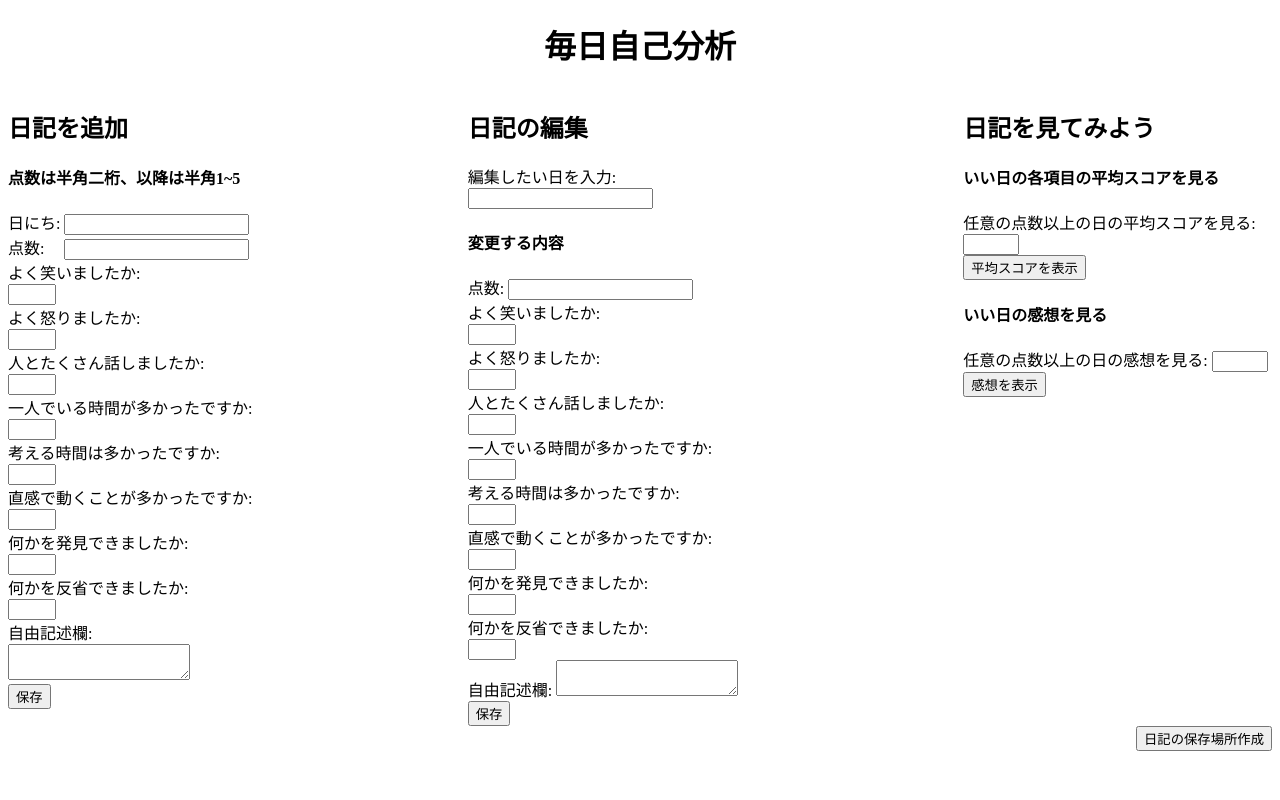
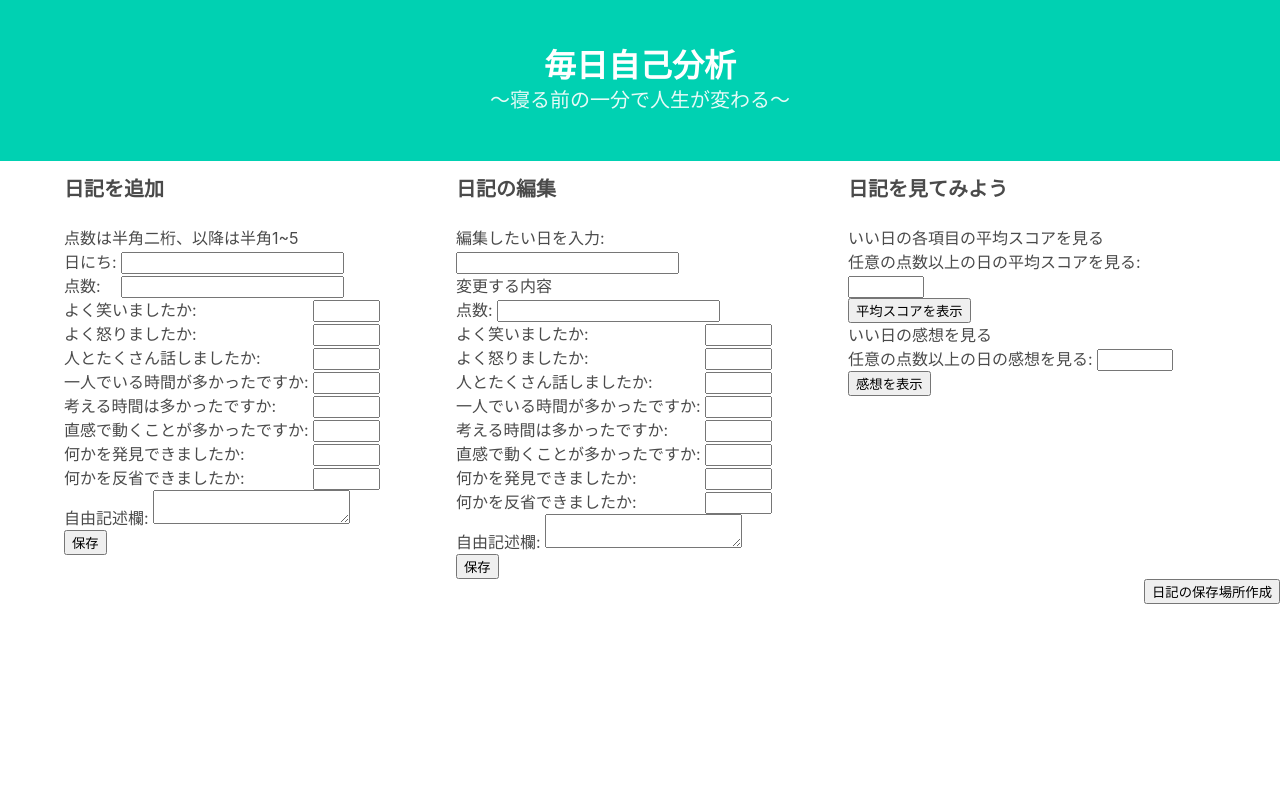
Before and after one commit to kagawakagawa/Diary_Analysis, a Flask app: page / in a window 1280 px wide. Run offline with Flask 3, Linux system fonts and the light colour scheme.

Commit message:
画面調整

```diff
--- a/static/styles.css
+++ b/static/styles.css
@@ -7,6 +7,7 @@ header {
     padding: 10px 0;
     text-align: center;
 }
+
 
 /* ボタンスタイル */
 /* .button {
--- a/templates/base.html
+++ b/templates/base.html
@@ -1,12 +1,15 @@
 <!DOCTYPE html>
 <html lang="ja">
+
+<!-- Bulma CSSを読み込む -->
+<link rel="stylesheet" href="https://cdn.jsdelivr.net/npm/bulma@0.9.2/css/bulma.min.css">
 
 <head>
     <meta charset="UTF-8">
     <meta name="viewport" content="width=device-width, initial-scale=1.0">
-    <title>Document</title>
+    <title>毎日自己分析</title>
     <!-- <link rel="stylesheet" type="text/css" href="styles.css"> -->
-    <link rel="stylesheet" href="{{ url_for('static', filename='styles.css') }}">
+    <!-- <link rel="stylesheet" href="{{ url_for('static', filename='styles.css') }}"> -->
     {% block head %}{% endblock %}
 </head>
 
--- a/templates/index.html
+++ b/templates/index.html
@@ -1,13 +1,23 @@
 {% extends 'base.html' %}
 
 {% block body %}
-<div class="header" style="text-align: center;">
+<!-- <div class="header" style="text-align: center;">
     <h1>毎日自己分析</h1>
+</div> -->
+<header class="hero is-primary">
+    <div class="hero-body">
+        <div class="container has-text-centered">
+            <h1 class="title">毎日自己分析</h1>
+            <p class="subtitle">〜寝る前の一分で人生が変わる〜</p>
         </div>
+    </div>
+</header>
 
 <div class="container">
+    <div class="columns">
+        <div class="column">
             <div class="item">
-        <h2>日記を追加</h2>
+                <h2 class="subtitle mt-4" style="font-weight: bold;">日記を追加</h2>
                 <h4>点数は半角二桁、以降は半角1~5</h4>
                 <form method="POST" action="/get_user_input">
                     <label for="date">日にち:</label>
@@ -47,8 +57,10 @@
                 </form>
             </div>
 
+        </div>
+        <div class="column">
             <div class="item">
-        <h2>日記の編集</h2>
+                <h2 class="subtitle mt-4" style="font-weight: bold;">日記の編集</h2>
                 <form method="POST" action="/edit">
                     <input type="hidden" name="row_index" value="{{ row_index }}">
                     <label for="A">編集したい日を入力:</label>
@@ -89,8 +101,11 @@
                     <input type="submit" value="保存">
                 </form>
             </div>
-    <div class="item" >
-        <h2>日記を見てみよう</h2>
+        </div>
+        <div class="column">
+
+            <div class="item">
+                <h2 class="subtitle mt-4" style="font-weight: bold;">日記を見てみよう</h2>
 
                 <!-- <form method="POST" action="/high_score_day_average"> -->
                 <!-- <a class="button" href="{{ url_for('high_score_day_average') }}">いい日の各項目の平均スコア</a> -->
@@ -129,6 +144,10 @@
             </div>
         </div>
 
+    </div>
+
+</div>
+
 <form method="POST" action="/make_csv">
     <div style="text-align: right;">
         <button type="submit">日記の保存場所作成</button>
```
Lines whose indentation alone changed are shown as unchanged.
